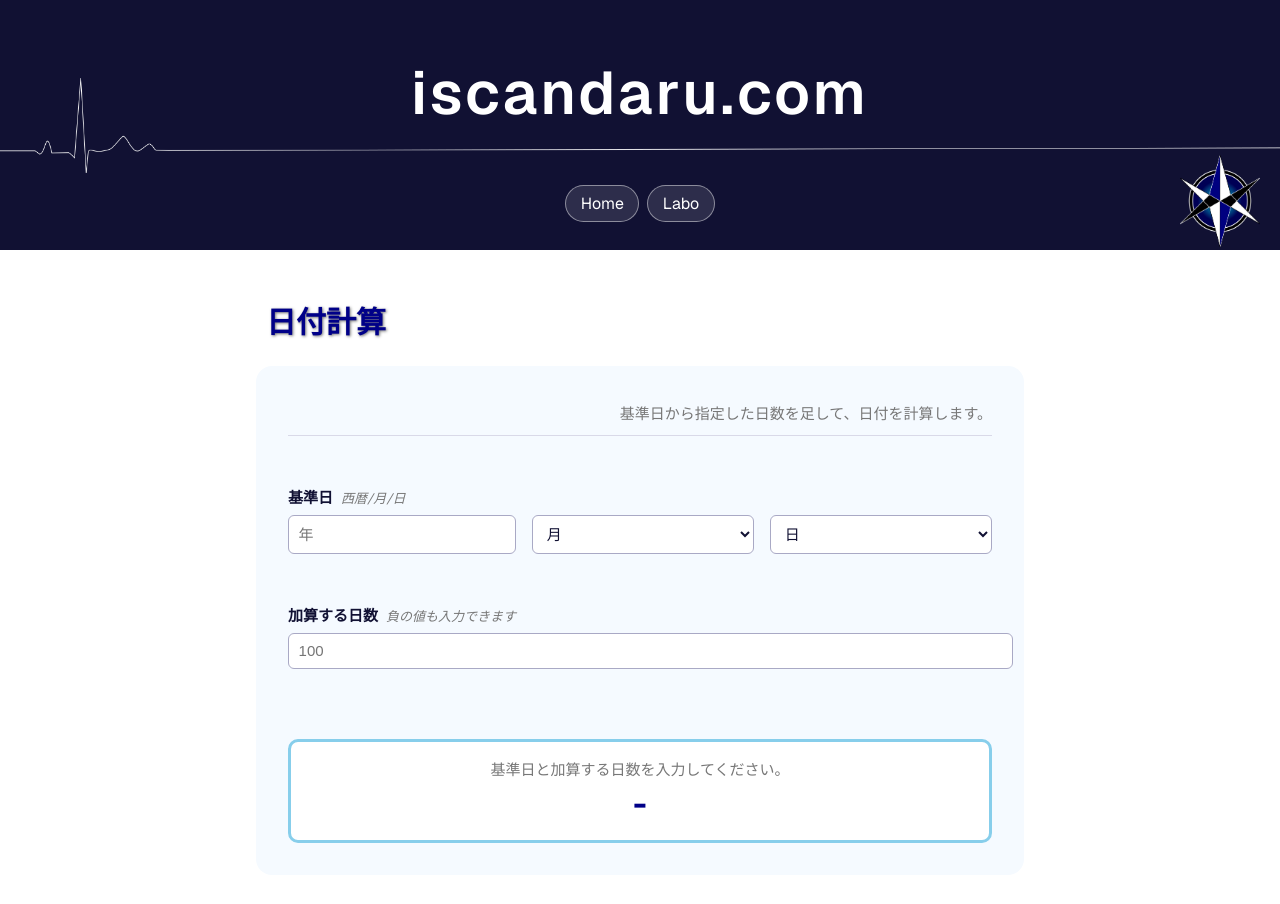
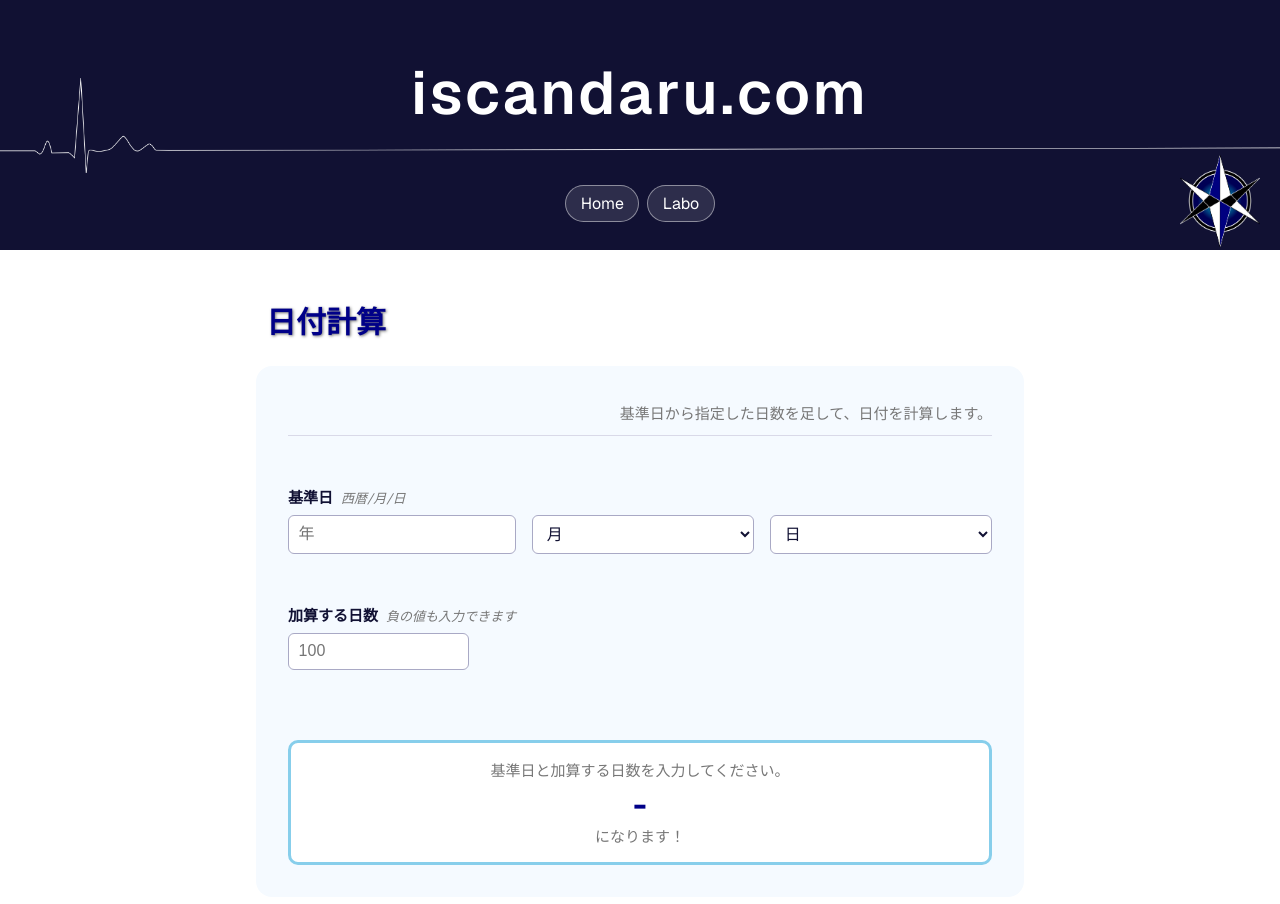
Before and after one commit to iscandaru1110k/iscandaru.com-Next, a Next.js app in the folder app/: page /labo/date-addition in a window 1280 px wide. Shown: the top 904 px of the page. Built offline with nearby package versions, Linux system fonts and the light colour scheme.

Commit message:
デザイン調整

```diff
--- a/app/src/features/labo/date-addition/components/DateAdditionCalculator.module.css
+++ b/app/src/features/labo/date-addition/components/DateAdditionCalculator.module.css
@@ -56,20 +56,28 @@
 }
 
 .field {
-  width: calc(100%);
+  width: 100%;
   min-width: 0;
   border: 1px solid var(--color-border-input);
   border-radius: 6px;
   background: var(--color-background);
   padding: 0.55rem 0.6rem;
   color: var(--color-foreground);
-  font-size: 0.9375rem;
+  font-size: 1rem;
   outline: none;
 }
 
 .field:focus {
   border-color: var(--color-primary);
   box-shadow: 0 0 0 3px color-mix(in srgb, var(--color-primary-soft) 45%, transparent);
+}
+
+.fieldAdditionalDays {
+  width: 10rem;
+  padding: 0.55rem 0.6rem;
+  border: 1px solid var(--color-border-input);
+  font-size: 1rem;
+  border-radius: 6px;
 }
 
 .result {
--- a/app/src/features/labo/date-addition/components/DateAdditionCalculator.tsx
+++ b/app/src/features/labo/date-addition/components/DateAdditionCalculator.tsx
@@ -60,7 +60,7 @@ export const DateAdditionCalculator = () => {
             onChange={(e) =>
               setDayDeltaInput(normalizeDayDeltaInput(e.target.value))
             }
-            className={styles.field}
+            className={styles.fieldAdditionalDays}
           />
         </div>
       </div>
--- a/app/src/features/labo/date-addition/components/DateAdditionResult.tsx
+++ b/app/src/features/labo/date-addition/components/DateAdditionResult.tsx
@@ -35,14 +35,15 @@ export const DateAdditionResult = ({
   } else if (hasInvalidDayDelta) {
     message = "日数を整数で入力してください。";
   } else if (isInputComplete && baseDate && resultDate && dayDelta !== null) {
-    message = `${formatDate(baseDate)}から${getDeltaText(dayDelta)}は、`;
-    valueText = `${formatDate(resultDate)}になります！`;
+    message = `${formatDate(baseDate)}から${getDeltaText(dayDelta)}は`;
+    valueText = `${formatDate(resultDate)}`;
   }
 
   return (
     <div className={styles.result}>
       <p className={styles.resultMessage}>{message}</p>
       <p className={styles.resultValue}>{valueText}</p>
+      <p className={styles.resultMessage}>になります！</p>
     </div>
   );
 };
```
